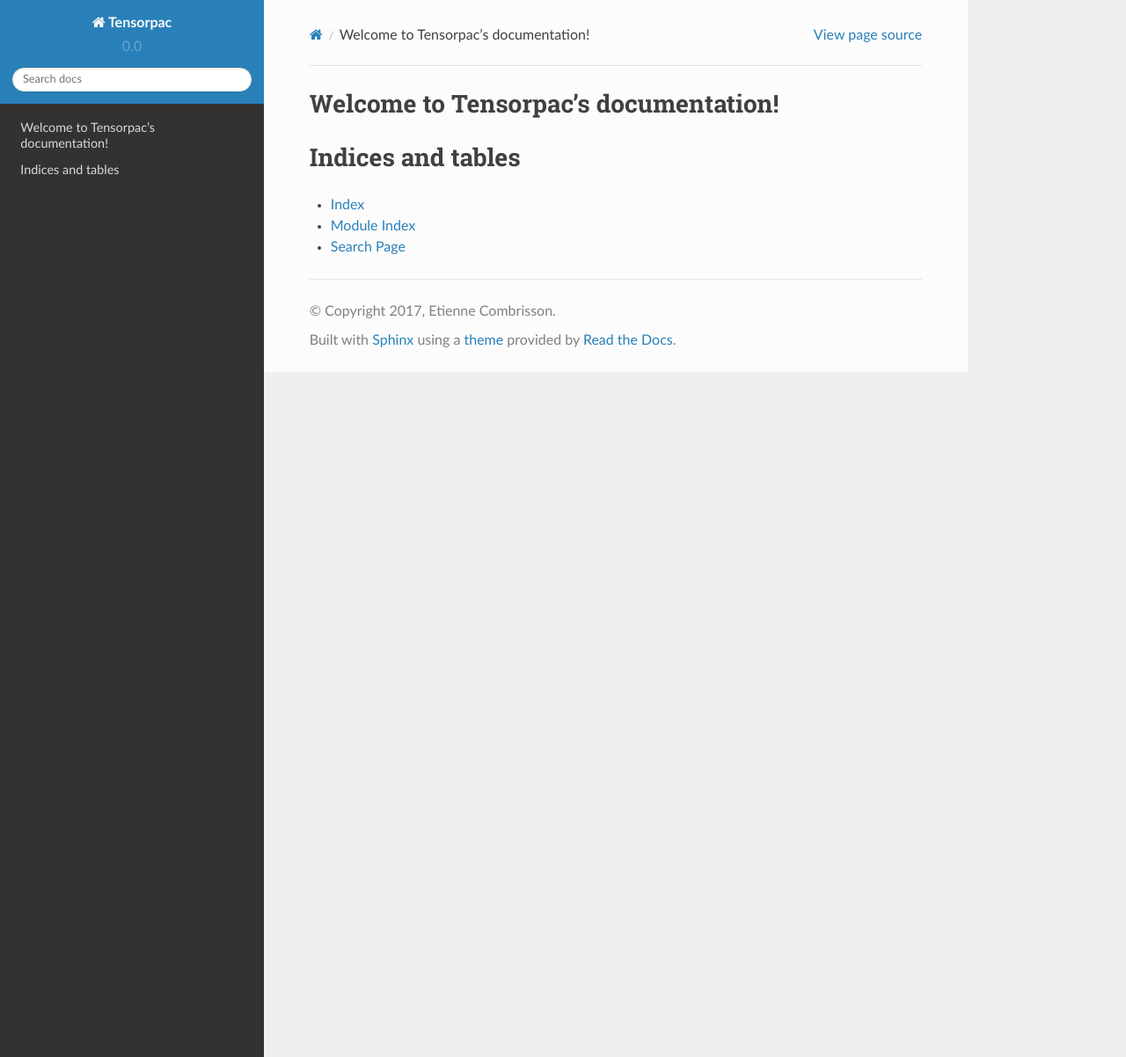
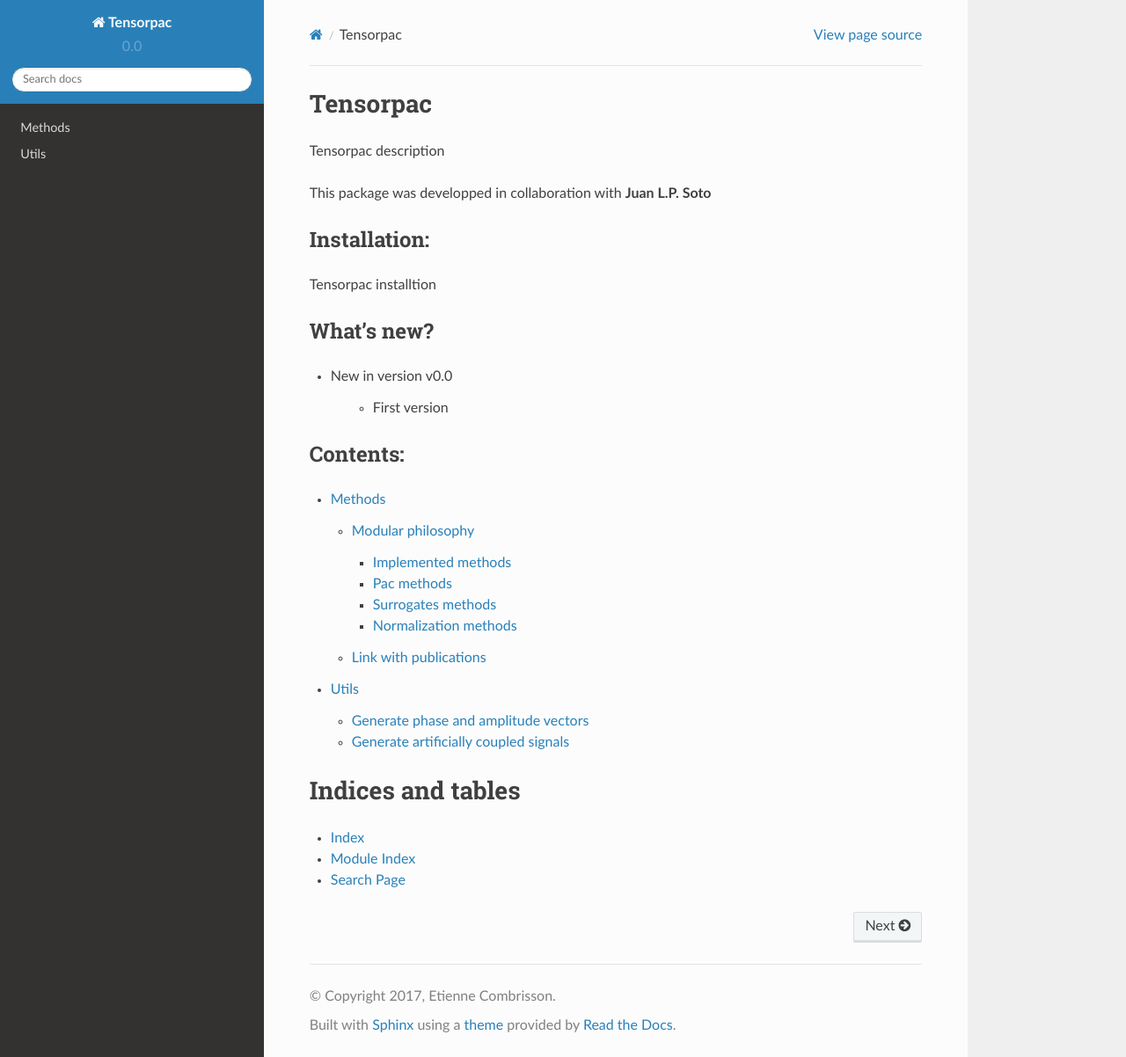
Before and after one commit to EtienneCmb/tensorpac, a Sphinx documentation site: the page built from docs/source/index.rst, in a window 1280 px wide and 1202 px high. Shown: the whole window at 88% size. Built offline with Sphinx 7.4.7 and the Read the Docs theme 2.0.0, drawn with Linux system fonts in a browser that asks for light colours.

Commit message:
Start documentation

```diff
--- a/docs/source/conf.py
+++ b/docs/source/conf.py
@@ -80,7 +80,7 @@ exclude_patterns = []
 pygments_style = 'sphinx'
 
 # If true, `todo` and `todoList` produce output, else they produce nothing.
-todo_include_todos = False
+todo_include_todos = True
 
 
 # -- Options for HTML output ----------------------------------------------
--- a/docs/source/index.rst
+++ b/docs/source/index.rst
@@ -1,19 +1,34 @@
-.. Tensorpac documentation master file, created by
-   sphinx-quickstart on Mon Jun  5 09:16:01 2017.
-   You can adapt this file completely to your liking, but it should at least
-   contain the root `toctree` directive.
+Tensorpac
+#########
 
-Welcome to Tensorpac's documentation!
-=====================================
+Tensorpac description
+
+This package was developped in collaboration with **Juan L.P. Soto**
+
+Installation:
+*************
+
+Tensorpac installtion
+
+What's new?
+***********
+
+* New in version v0.0
+
+    * First version
+
+Contents:
+*********
 
 .. toctree::
-   :maxdepth: 2
-   :caption: Contents:
+   :maxdepth: 3
 
+   methods
+   utils
 
 
 Indices and tables
-==================
+##################
 
 * :ref:`genindex`
 * :ref:`modindex`
--- /dev/null
+++ b/docs/source/methods.rst
@@ -0,0 +1,50 @@
+.. _Methods:
+
+Methods
+=======
+
+Modular philosophy
+------------------
+
+Digit description
+
+Implemented methods
+~~~~~~~~~~~~~~~~~~~
+
+Pac methods
+~~~~~~~~~~~
+
+Methods used tensors :
+
+* Mean Vector Length
+* Kullback-Leibler
+* Heigth-ratio
+* ndPAC
+
+Surrogates methods
+~~~~~~~~~~~~~~~~~~
+
+* No surrogates
+* Swap phase/amplitude trials
+* Swap amplitude time blocks
+* Shuffle phase and amplitude time-series
+* Shuffle phase time-series
+* Shuffle amplitude time-series
+
+.. todo::
+
+    * Circular shifting
+    * Time-lag
+
+Normalization methods
+~~~~~~~~~~~~~~~~~~~~~
+
+* No normalization
+* Substraction of the mean of surrogates
+* Division of the mean of surrogates
+* Substraction then division of the mean of surrogates
+* Substraction by the mean, then division by the diviation of the surrogates (z-scored)
+
+
+Link with publications
+----------------------
--- /dev/null
+++ b/docs/source/utils.rst
@@ -0,0 +1,12 @@
+.. _Utils:
+
+Utils
+=====
+
+Generate phase and amplitude vectors
+------------------------------------
+.. autofunction:: tensorpac.utils.PacVec
+
+Generate artificially coupled signals
+-------------------------------------
+.. autofunction:: tensorpac.utils.PacSignals
```
